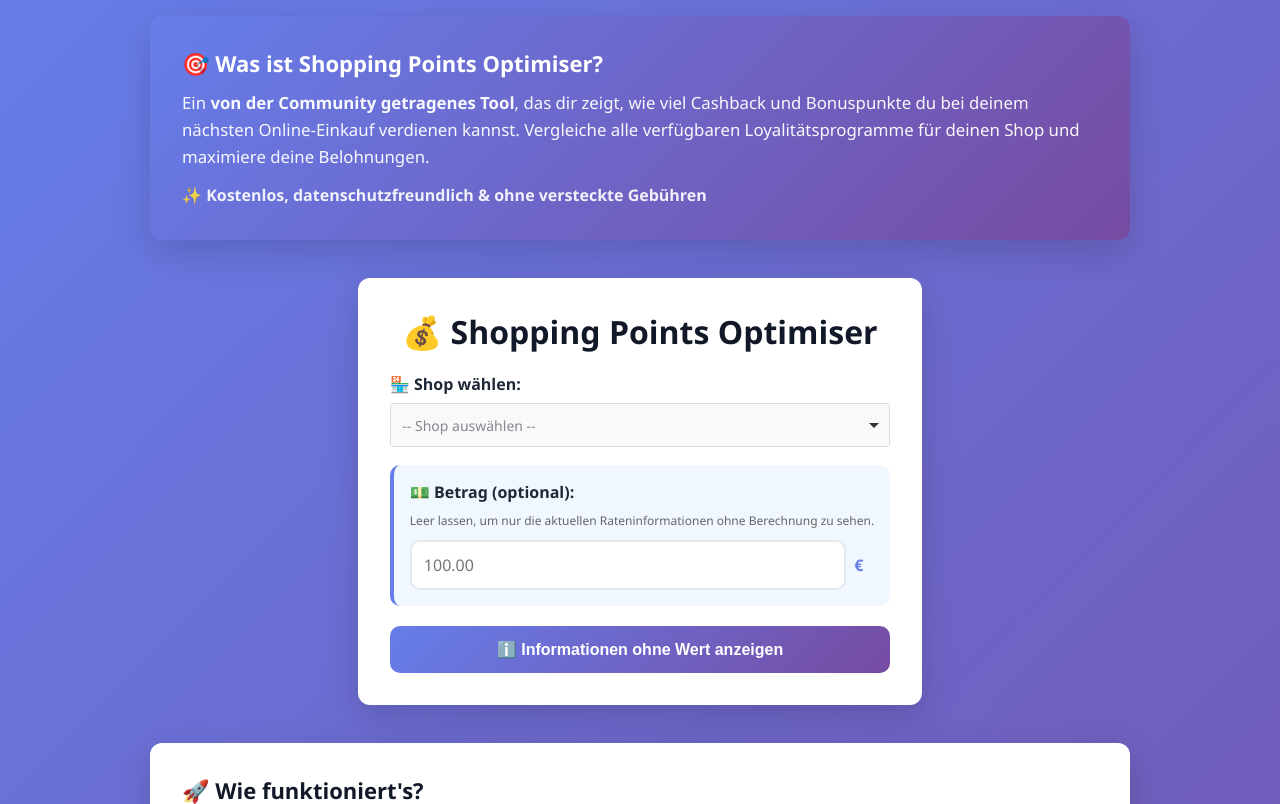
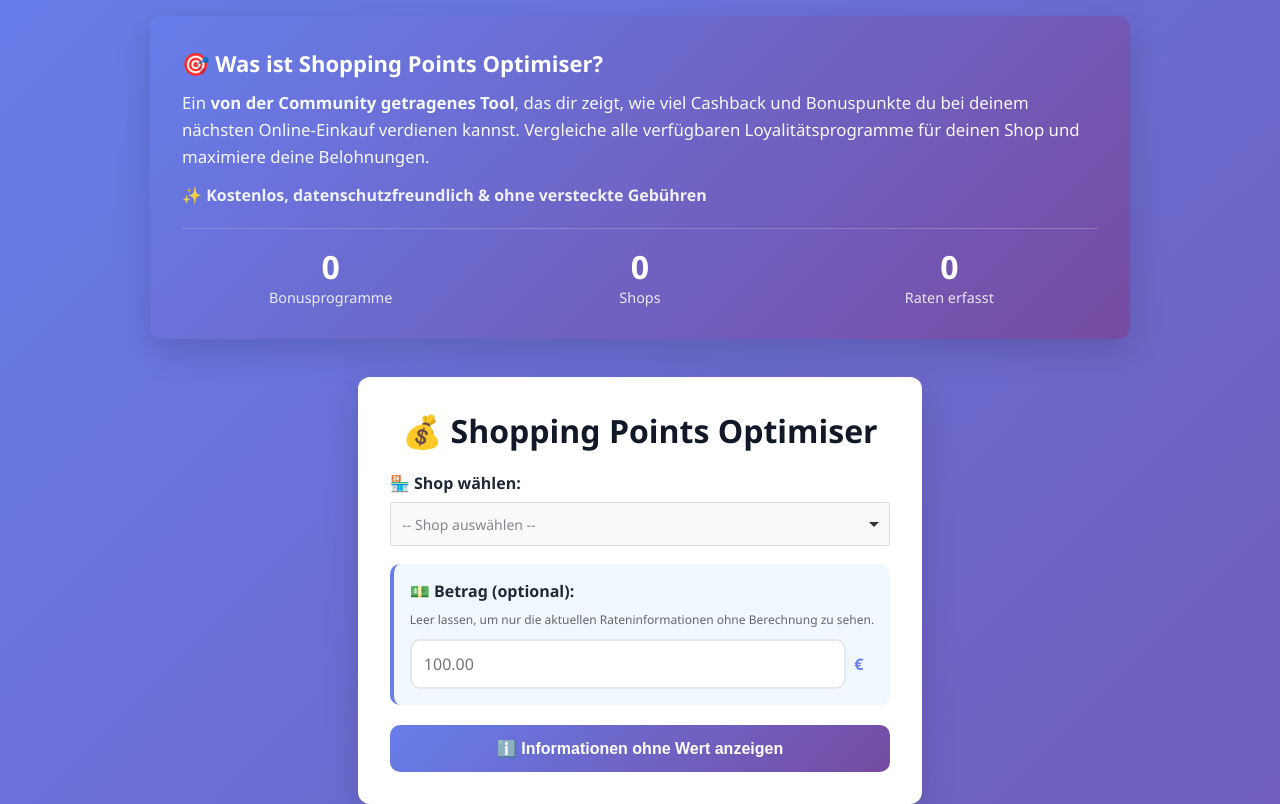
Before and after one commit to kduchrow/shopping_points_optimiser, a Flask app: page / in a window 1280 px wide. Shown: the part 64-868 px from the top of the page. Run offline with Flask 3, Linux system fonts and the light colour scheme; data that the repository does not hold is empty; some libraries are stand-ins or nearby versions.

Commit message:
feat: add platform statistics to landing page

```diff
--- a/spo/routes/public.py
+++ b/spo/routes/public.py
@@ -40,7 +40,20 @@ def register_public(app):
         has_favorites = False
         if current_user.is_authenticated:
             has_favorites = UserFavoriteProgram.query.filter_by(user_id=current_user.id).count() > 0
-        return render_template("index.html", has_favorites=has_favorites)
+
+        # Get platform statistics
+
+        num_programs = BonusProgram.query.count()
+        num_shops = ShopMain.query.filter_by(status="active").count()
+        num_rates = ShopProgramRate.query.count()
+
+        return render_template(
+            "index.html",
+            has_favorites=has_favorites,
+            num_programs=num_programs,
+            num_shops=num_shops,
+            num_rates=num_rates,
+        )
 
     @app.route("/evaluate", methods=["POST"])
     def evaluate():
--- a/templates/index.html
+++ b/templates/index.html
@@ -11,6 +11,22 @@
   <p style="color: rgba(255,255,255,0.9); margin-top: 12px; margin-bottom: 0;">
     ✨ <strong>Kostenlos, datenschutzfreundlich & ohne versteckte Gebühren</strong>
   </p>
+
+  <!-- Platform Statistics -->
+  <div style="display: grid; grid-template-columns: repeat(auto-fit, minmax(140px, 1fr)); gap: 12px; margin-top: 20px; padding-top: 16px; border-top: 1px solid rgba(255,255,255,0.2);">
+    <div style="text-align: center;">
+      <div style="font-size: 2em; font-weight: bold; color: white;">{{ num_programs }}</div>
+      <div style="font-size: 0.9em; color: rgba(255,255,255,0.85);">Bonusprogramme</div>
+    </div>
+    <div style="text-align: center;">
+      <div style="font-size: 2em; font-weight: bold; color: white;">{{ num_shops }}</div>
+      <div style="font-size: 0.9em; color: rgba(255,255,255,0.85);">Shops</div>
+    </div>
+    <div style="text-align: center;">
+      <div style="font-size: 2em; font-weight: bold; color: white;">{{ num_rates }}</div>
+      <div style="font-size: 0.9em; color: rgba(255,255,255,0.85);">Raten erfasst</div>
+    </div>
+  </div>
 </div>
 
 <!-- Form Card -->
```
